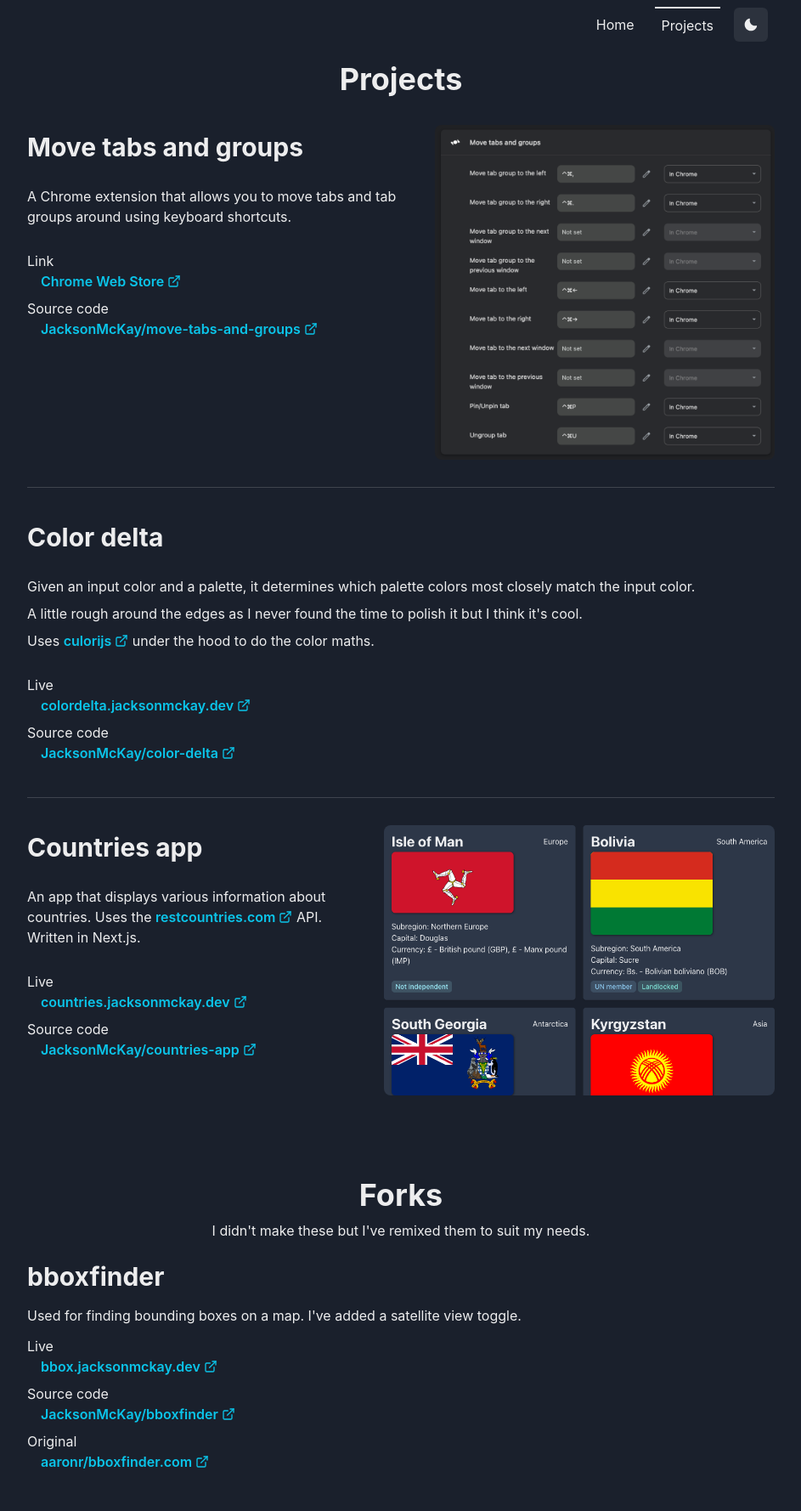
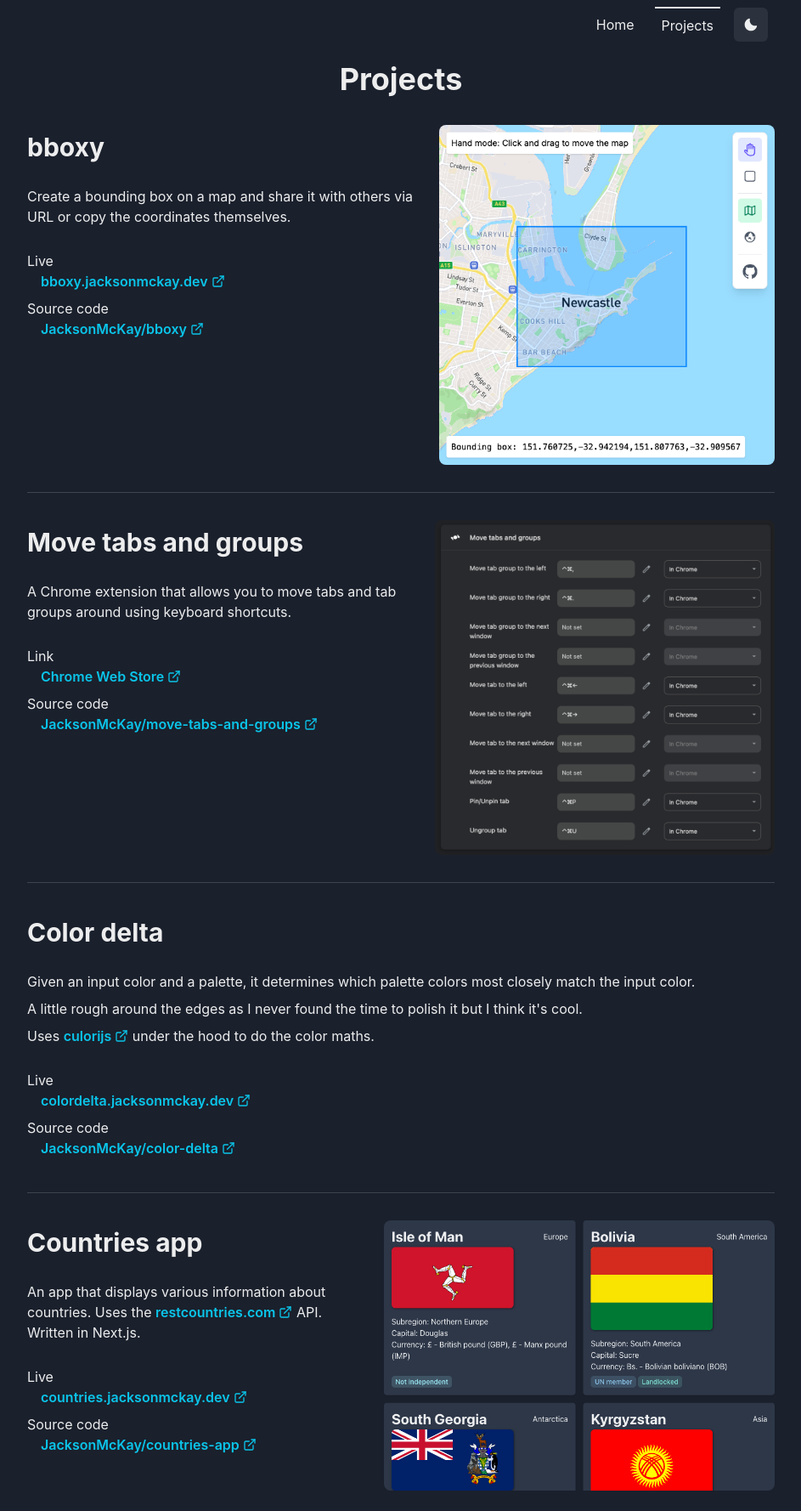
Before and after one commit to JacksonMcKay/personal-site, a Next.js app: page /projects in a window 1280 px wide. Shown: the whole page at 85% size, without its empty margins (168-1111 px from the left). Before the commit the page ends 1756 px from the top, so only its background shows below. Built offline with nearby package versions, Linux system fonts and the light colour scheme.

Commit message:
Add bboxy to projects page

```diff
--- a/src/pages/projects.tsx
+++ b/src/pages/projects.tsx
@@ -7,6 +7,7 @@
 import countriesAppLight from '../../public/countries-light.png';
 import moveTabsAndGroupsDark from '../../public/move-tabs-and-groups-dark.png';
 import moveTabsAndGroupsLight from '../../public/move-tabs-and-groups-light.png';
+import bboxyImgSrc from '../../public/bboxy.png';
 
 interface Project {
   name: string;
@@ -24,6 +25,24 @@
   const moveTabsAndGroupsImgSrc = useColorModeValue(moveTabsAndGroupsLight.src, moveTabsAndGroupsDark.src);
 
   const projects: Project[] = [
+    {
+      name: 'bboxy',
+      description:
+        'Create a bounding box on a map and share it with others via URL or copy the coordinates themselves.',
+      links: [
+        {
+          heading: 'Live',
+          href: 'https://bboxy.jacksonmckay.dev/',
+          text: 'bboxy.jacksonmckay.dev',
+        },
+        {
+          heading: 'Source code',
+          href: 'https://github.com/JacksonMcKay/bboxy',
+          text: 'JacksonMcKay/bboxy',
+        },
+      ],
+      imageSrc: { src: bboxyImgSrc.src, width: 395, height: 400 },
+    },
     {
       name: 'Move tabs and groups',
       description: 'A Chrome extension that allows you to move tabs and tab groups around using keyboard shortcuts.',
@@ -92,6 +111,8 @@
     },
   ];
 
+  const forks: Omit<Project, 'imageSrc'>[] = [];
+
   return (
     <>
       <Head>
@@ -137,20 +158,28 @@
               </Fragment>
             ))}
           </div>
+          {forks.length > 0 && (
+            <>
               <Heading as='h1' className='pt-24 pb-2 text-center'>
                 Forks
               </Heading>
               <Text textAlign={'center'}>I didn&apos;t make these but I&apos;ve remixed them to suit my needs.</Text>
+            </>
+          )}
+          {forks.map((fork) => (
+            <Fragment key={fork.name}>
               <Heading as='h2' size='lg' pt={6} pb={4}>
-            bboxfinder
+                {fork.name}
               </Heading>
-          <p className='pb-3'>Used for finding bounding boxes on a map. I&apos;ve added a satellite view toggle.</p>
-          <Text>Live</Text>
-          <ExternalLink href='https://bbox.jacksonmckay.dev/' text='bbox.jacksonmckay.dev' pl={4} />
-          <Text className='mt-2'>Source code</Text>
-          <ExternalLink href='https://github.com/JacksonMcKay/bboxfinder' text='JacksonMcKay/bboxfinder' pl={4} />
-          <Text className='mt-2'>Original</Text>
-          <ExternalLink href='https://github.com/aaronr/bboxfinder.com' text='aaronr/bboxfinder.com' pl={4} />
+              <p className='pb-3'>{fork.description}</p>
+              {fork.links.map((link) => (
+                <div key={link.heading} className='flex flex-col'>
+                  <Text>{link.heading}</Text>
+                  <ExternalLink href={link.href} text={link.text} pl={4} />
+                </div>
+              ))}
+            </Fragment>
+          ))}
         </Container>
       </main>
     </>
```
Also changed, not shown: public/bboxy.png (added). Lines whose indentation alone changed are shown as unchanged.
